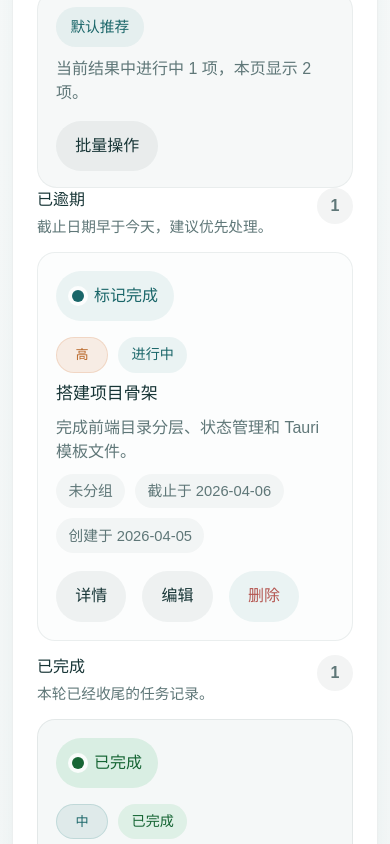
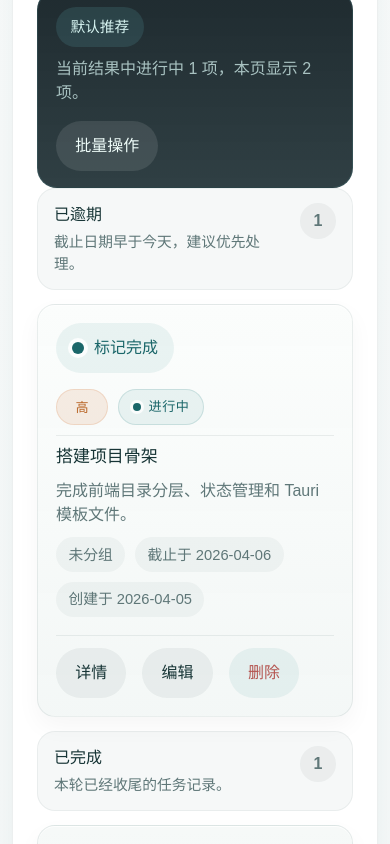
Before and after one commit to lblgb/qingdan-desktop, a React (Vite) app: page / in a window 390 px wide. Shown: the part 1380-2224 px from the top of the page. Built offline with nearby package versions, Linux system fonts and the light colour scheme.

Commit message:
feat: restyle workspace as console dashboard

```diff
--- a/src/components/TaskDetailDialog.tsx
+++ b/src/components/TaskDetailDialog.tsx
@@ -103,7 +103,7 @@ function TaskDetailDialogContent({
         role="dialog"
         onClick={(event) => event.stopPropagation()}
       >
-        <div className="task-modal-header">
+        <div className="task-modal-header task-modal-console-header">
           <div>
             <p className="section-tag">任务详情</p>
             <h2 id="task-detail-dialog-title">编辑任务</h2>
@@ -211,11 +211,11 @@ function TaskDetailDialogContent({
             </div>
           ) : null}
 
-          <div className="composer-actions task-modal-actions">
+          <div className="composer-actions task-modal-actions task-modal-console-actions">
             <div className="composer-feedback">
               {isMutating ? <span className="inline-feedback">正在保存任务变更...</span> : null}
             </div>
-            <div className="task-modal-button-row">
+            <div className="task-modal-button-row task-modal-console-button-row">
               {canArchive ? (
                 <button
                   className="secondary-button"
--- a/src/components/TaskList.tsx
+++ b/src/components/TaskList.tsx
@@ -418,6 +418,7 @@ export function TaskList() {
                       .filter(Boolean)
                       .join(' ')}
                   >
+                    <div className="task-module-card">
                     {isEditing ? (
                       <>
                         <form
@@ -427,8 +428,8 @@ export function TaskList() {
                             void handleSubmitEdit(task)
                           }}
                         >
-                          <div className="task-main-row">
-                            <span className="task-status editing">编辑中</span>
+                          <div className="task-main-row task-module-header">
+                            <span className="task-state-chip is-editing">编辑中</span>
                             <span className={`priority-badge ${editingPriority}`}>{TASK_PRIORITY_META[editingPriority].label}</span>
                           </div>
 
@@ -504,7 +505,7 @@ export function TaskList() {
                           </div>
                         </form>
 
-                        <div className="task-actions">
+                        <div className="task-actions task-actions-console">
                           <button className="secondary-button" onClick={handleCancelEdit} type="button" disabled={isMutating}>
                             取消
                           </button>
@@ -521,7 +522,7 @@ export function TaskList() {
                     ) : (
                       <>
                         <div className="task-body">
-                          <div className="task-main-row">
+                          <div className="task-main-row task-module-header">
                             {isBulkMode ? (
                               <label className="selection-toggle">
                                 <input
@@ -553,7 +554,7 @@ export function TaskList() {
                               >
                                 {TASK_PRIORITY_META[task.priority].label}
                               </button>
-                              <span className={task.completed ? 'task-status done' : 'task-status'}>
+                              <span className={task.completed ? 'task-state-chip is-done' : 'task-state-chip is-active'}>
                                 {task.completed ? '已完成' : '进行中'}
                               </span>
                             </div>
@@ -577,7 +578,7 @@ export function TaskList() {
                         </div>
 
                         {!isBulkMode ? (
-                          <div className="task-actions">
+                          <div className="task-actions task-actions-console">
                             <button className="secondary-button" onClick={() => openTaskDetail(task.id)} type="button" disabled={isMutating}>
                               详情
                             </button>
@@ -596,6 +597,7 @@ export function TaskList() {
                         ) : null}
                       </>
                     )}
+                    </div>
                   </li>
                 )
               })}
--- a/src/index.css
+++ b/src/index.css
@@ -685,8 +685,10 @@ textarea {
   align-items: flex-start;
   padding: 16px 18px;
   border-radius: 20px;
-  background: rgba(23, 53, 54, 0.035);
-  border: 1px solid rgba(23, 53, 54, 0.06);
+  background:
+    linear-gradient(180deg, rgba(12, 25, 30, 0.92), rgba(19, 37, 42, 0.88));
+  border: 1px solid rgba(109, 199, 201, 0.14);
+  box-shadow: inset 0 1px 0 rgba(255, 255, 255, 0.03);
 }
 
 .task-list-toolbar-main {
@@ -706,8 +708,8 @@ textarea {
   max-width: 100%;
   padding: 0.55rem 0.9rem;
   border-radius: 999px;
-  background: rgba(31, 122, 122, 0.08);
-  color: var(--accent-strong);
+  background: rgba(109, 199, 201, 0.14);
+  color: #d7f4f1;
   font-size: 0.92rem;
   font-weight: 700;
 }
@@ -715,8 +717,10 @@ textarea {
 .bulk-toolbar {
   padding: 18px;
   border-radius: 20px;
-  background: rgba(31, 122, 122, 0.06);
-  border: 1px solid rgba(31, 122, 122, 0.12);
+  background:
+    linear-gradient(180deg, rgba(18, 39, 44, 0.94), rgba(22, 47, 52, 0.9));
+  border: 1px solid rgba(109, 199, 201, 0.16);
+  box-shadow: inset 0 1px 0 rgba(255, 255, 255, 0.03);
 }
 
 .bulk-toolbar-main {
@@ -724,8 +728,20 @@ textarea {
 }
 
 .bulk-toolbar-main strong {
-  color: var(--text-primary);
+  color: #effdfa;
   font-size: 1rem;
+}
+
+.task-list-toolbar .section-note,
+.bulk-toolbar .section-note {
+  color: rgba(215, 244, 241, 0.74);
+}
+
+.task-list-toolbar .secondary-button,
+.bulk-toolbar .secondary-button,
+.task-modal-console-header .secondary-button {
+  background: rgba(255, 255, 255, 0.1);
+  color: #effdfa;
 }
 
 .bulk-toolbar-actions {
@@ -802,6 +818,10 @@ textarea {
   align-items: start;
 }
 
+.overview-console-layout {
+  gap: 18px;
+}
+
 .overview-card {
   display: grid;
   gap: 16px;
@@ -809,6 +829,15 @@ textarea {
   border-radius: 24px;
   background: rgba(250, 253, 252, 0.9);
   border: 1px solid rgba(18, 52, 47, 0.08);
+}
+
+.overview-console-panel {
+  background:
+    linear-gradient(180deg, rgba(251, 253, 252, 0.98), rgba(242, 247, 246, 0.96));
+  border-color: rgba(23, 53, 54, 0.1);
+  box-shadow:
+    inset 0 1px 0 rgba(255, 255, 255, 0.75),
+    0 12px 28px rgba(10, 30, 28, 0.06);
 }
 
 .overview-card-hero {
@@ -1209,6 +1238,39 @@ textarea {
   align-items: flex-start;
 }
 
+.task-modal-console-header {
+  padding: 16px 18px;
+  border-radius: 20px;
+  background:
+    linear-gradient(180deg, rgba(12, 25, 30, 0.96), rgba(20, 40, 45, 0.92));
+  border: 1px solid rgba(109, 199, 201, 0.16);
+  color: #effdfa;
+}
+
+.overview-console-panel-header {
+  padding-bottom: 12px;
+  border-bottom: 1px solid rgba(23, 53, 54, 0.08);
+}
+
+.overview-card-hero .overview-console-panel-header {
+  border-bottom-color: rgba(255, 255, 255, 0.12);
+}
+
+.task-modal-console-header .section-tag,
+.task-modal-console-header h2 {
+  color: inherit;
+}
+
+.task-modal-console-actions {
+  padding-top: 12px;
+  border-top: 1px solid rgba(23, 53, 54, 0.08);
+}
+
+.task-modal-console-button-row {
+  width: 100%;
+  justify-content: flex-end;
+}
+
 .task-modal-form {
   gap: 18px;
 }
@@ -1597,6 +1659,10 @@ textarea {
   justify-content: space-between;
   gap: 16px;
   align-items: flex-start;
+  padding: 14px 16px;
+  border-radius: 18px;
+  background: rgba(23, 53, 54, 0.035);
+  border: 1px solid rgba(23, 53, 54, 0.06);
 }
 
 .task-group-header h3 {
@@ -1625,31 +1691,63 @@ textarea {
 }
 
 .task-item {
+  display: block;
+  padding: 0;
+  border-radius: 18px;
+  background: transparent;
+  border: 0;
+}
+
+.task-item.completed {
+  background: transparent;
+}
+
+.task-item.selected {
+  box-shadow: none;
+}
+
+.task-item.reminder-target {
+  box-shadow: none;
+}
+
+.task-module-card {
   display: grid;
   grid-template-columns: minmax(0, 1fr) auto;
   gap: 18px;
   padding: 18px;
   border-radius: 18px;
-  background: rgba(252, 253, 253, 0.98);
+  background:
+    linear-gradient(180deg, rgba(251, 253, 252, 0.98), rgba(243, 247, 246, 0.96));
   border: 1px solid rgba(23, 53, 54, 0.08);
-}
-
-.task-item.completed {
-  background: rgba(245, 248, 248, 0.96);
-}
-
-.task-item.selected {
-  border-color: rgba(31, 122, 122, 0.26);
-  box-shadow: inset 0 0 0 1px rgba(31, 122, 122, 0.12);
-}
-
-.task-item.reminder-target {
+  box-shadow:
+    inset 0 1px 0 rgba(255, 255, 255, 0.8),
+    0 10px 24px rgba(10, 30, 28, 0.04);
+}
+
+.task-item.completed .task-module-card {
+  background:
+    linear-gradient(180deg, rgba(246, 249, 248, 0.98), rgba(237, 243, 242, 0.96));
+}
+
+.task-item.selected .task-module-card {
+  border-color: rgba(31, 122, 122, 0.28);
+  box-shadow:
+    inset 0 0 0 1px rgba(31, 122, 122, 0.12),
+    0 12px 26px rgba(10, 30, 28, 0.06);
+}
+
+.task-item.reminder-target .task-module-card {
   border-color: rgba(31, 122, 122, 0.34);
   box-shadow:
     0 0 0 3px rgba(31, 122, 122, 0.14),
     0 14px 28px rgba(17, 54, 49, 0.08);
 }
 
+.task-module-header {
+  padding-bottom: 10px;
+  border-bottom: 1px solid rgba(23, 53, 54, 0.08);
+}
+
 .task-body,
 .task-main {
   display: grid;
@@ -1663,14 +1761,50 @@ textarea {
   line-height: 1.35;
 }
 
-.task-status {
+.task-status,
+.task-state-chip {
   background: rgba(31, 122, 122, 0.08);
   color: var(--accent-strong);
 }
 
-.task-status.done {
+.task-status.done,
+.task-state-chip.is-done {
   background: rgba(22, 163, 74, 0.1);
   color: #166534;
+}
+
+.task-state-chip {
+  display: inline-flex;
+  align-items: center;
+  gap: 8px;
+  padding: 0.45rem 0.85rem;
+  border-radius: 999px;
+  border: 1px solid rgba(31, 122, 122, 0.14);
+  font-size: 0.82rem;
+  font-weight: 700;
+  letter-spacing: 0.04em;
+  text-transform: uppercase;
+}
+
+.task-state-chip::before {
+  content: '';
+  width: 8px;
+  height: 8px;
+  border-radius: 999px;
+  background: currentColor;
+  box-shadow: 0 0 0 3px rgba(255, 255, 255, 0.8);
+}
+
+.task-state-chip.is-active {
+  background: rgba(31, 122, 122, 0.08);
+  border-color: rgba(31, 122, 122, 0.16);
+  color: var(--accent-strong);
+}
+
+.task-state-chip.is-editing {
+  background: rgba(209, 115, 51, 0.12);
+  border-color: rgba(209, 115, 51, 0.18);
+  color: #b86424;
 }
 
 .task-tag-row {
@@ -1740,6 +1874,12 @@ textarea {
   flex-wrap: wrap;
 }
 
+.task-actions-console {
+  align-self: stretch;
+  padding-left: 18px;
+  border-left: 1px solid rgba(23, 53, 54, 0.08);
+}
+
 .list-feedback,
 .inline-feedback {
   font-size: 0.92rem;
@@ -1832,7 +1972,7 @@ select:disabled {
 }
 
 .filter-button:hover,
-.task-item:hover {
+.task-module-card:hover {
   box-shadow: 0 8px 18px rgba(17, 54, 49, 0.05);
 }
 
@@ -1886,7 +2026,7 @@ select:disabled {
   .task-detail-grid,
   .task-detail-meta,
   .task-modal-grid,
-  .task-item,
+  .task-module-card,
   .group-manager-item,
   .group-manager-heading,
   .overview-stat-grid {
@@ -1925,6 +2065,13 @@ select:disabled {
     justify-content: flex-start;
   }
 
+  .task-actions-console {
+    padding-left: 0;
+    padding-top: 12px;
+    border-left: 0;
+    border-top: 1px solid rgba(23, 53, 54, 0.08);
+  }
+
   .system-action-bar {
     width: 100%;
     justify-content: flex-start;
```
Also changed, not shown: src/components/TaskOverview.tsx (+14 -14 lines), 1 other file (tests, documents, lock files or other folders).
